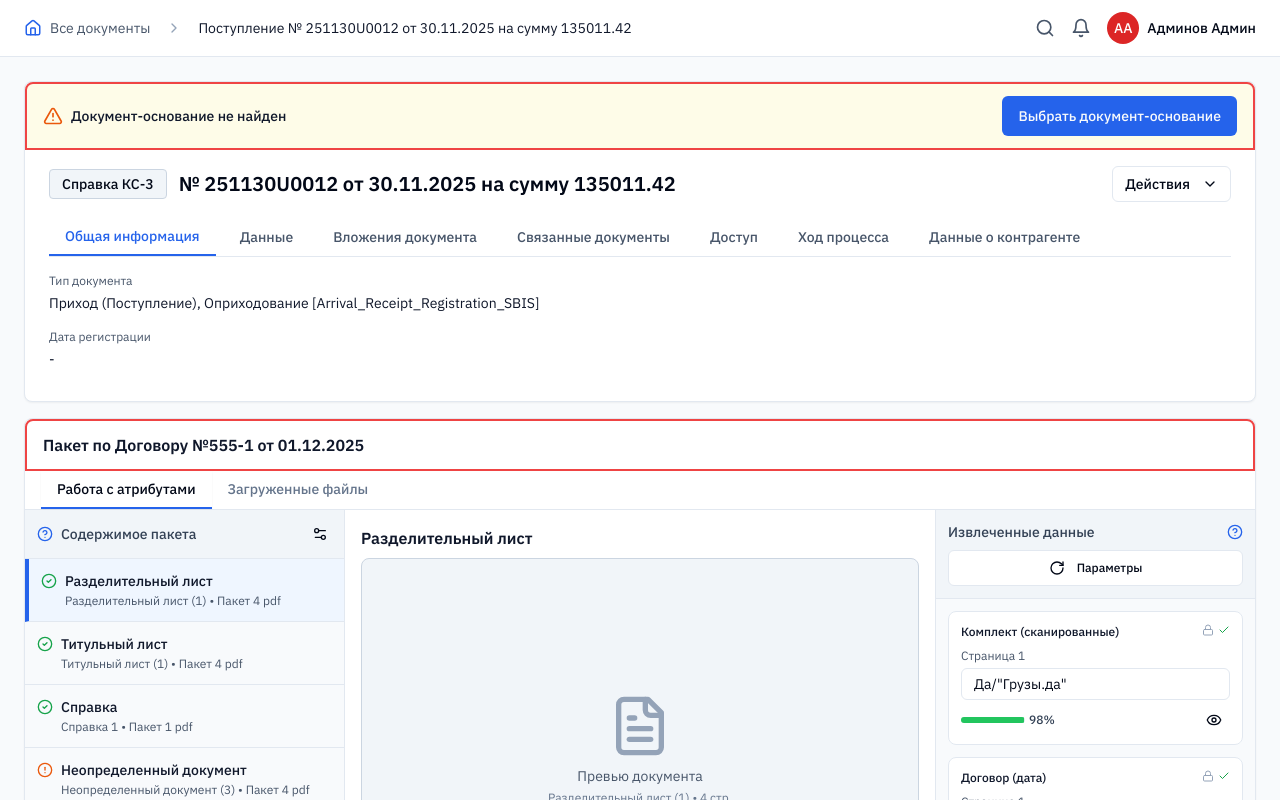
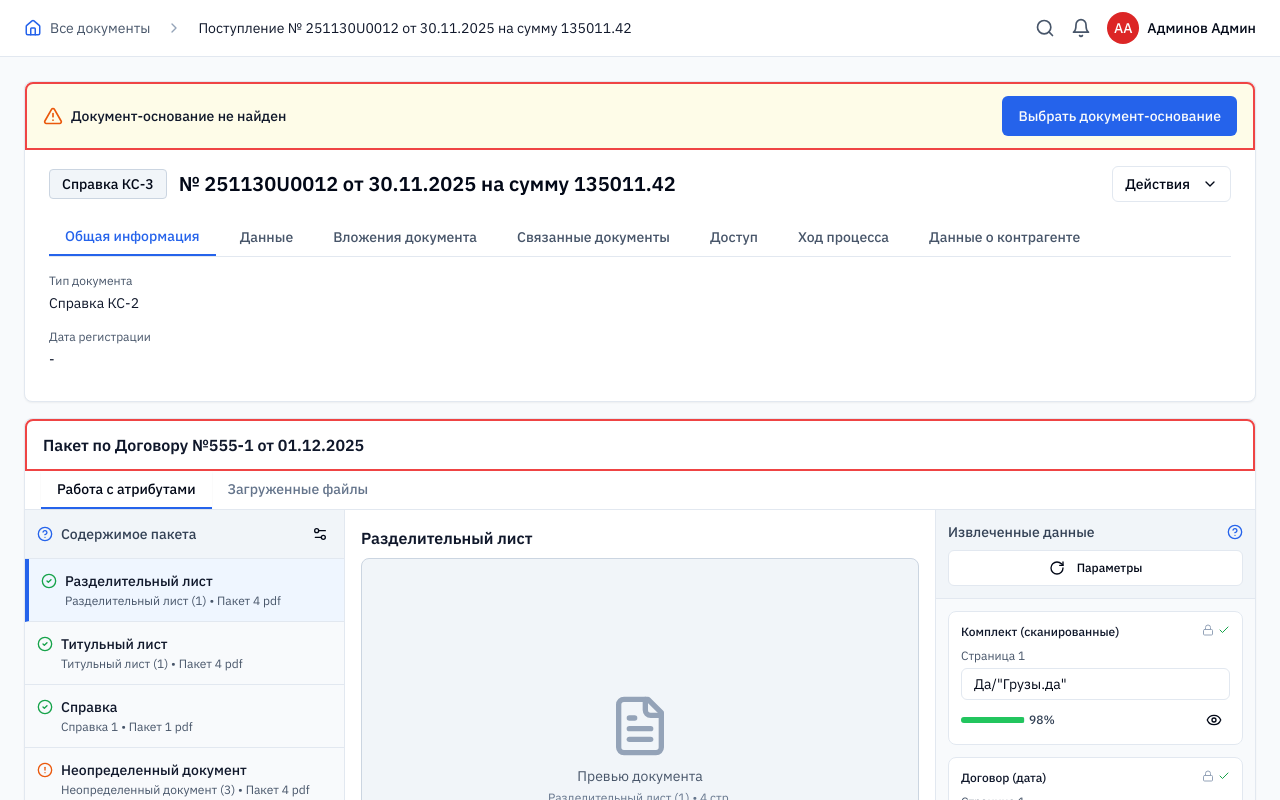
Before and after one commit to pr-poehali-dev/doc-recognition-system, a React (Vite) app: page / in a window 1280 px wide. Shown: the top 800 px of the page. Built offline with nearby package versions, Linux system fonts and the light colour scheme.

Commit message:
fix: замена типа документа на Справка КС-2

```diff
--- a/src/components/DocumentCard.tsx
+++ b/src/components/DocumentCard.tsx
@@ -68,7 +68,7 @@ export function DocumentCard({ baseDocument, onSelectBaseDocument }: DocumentCar
             <div>
               <label className="block text-xs text-slate-600 mb-1">Тип документа</label>
               <div className="text-sm text-slate-900">
-                Приход (Поступление), Оприходование [Arrival_Receipt_Registration_SBIS]
+                Справка КС-2
               </div>
             </div>
           </div>
```
